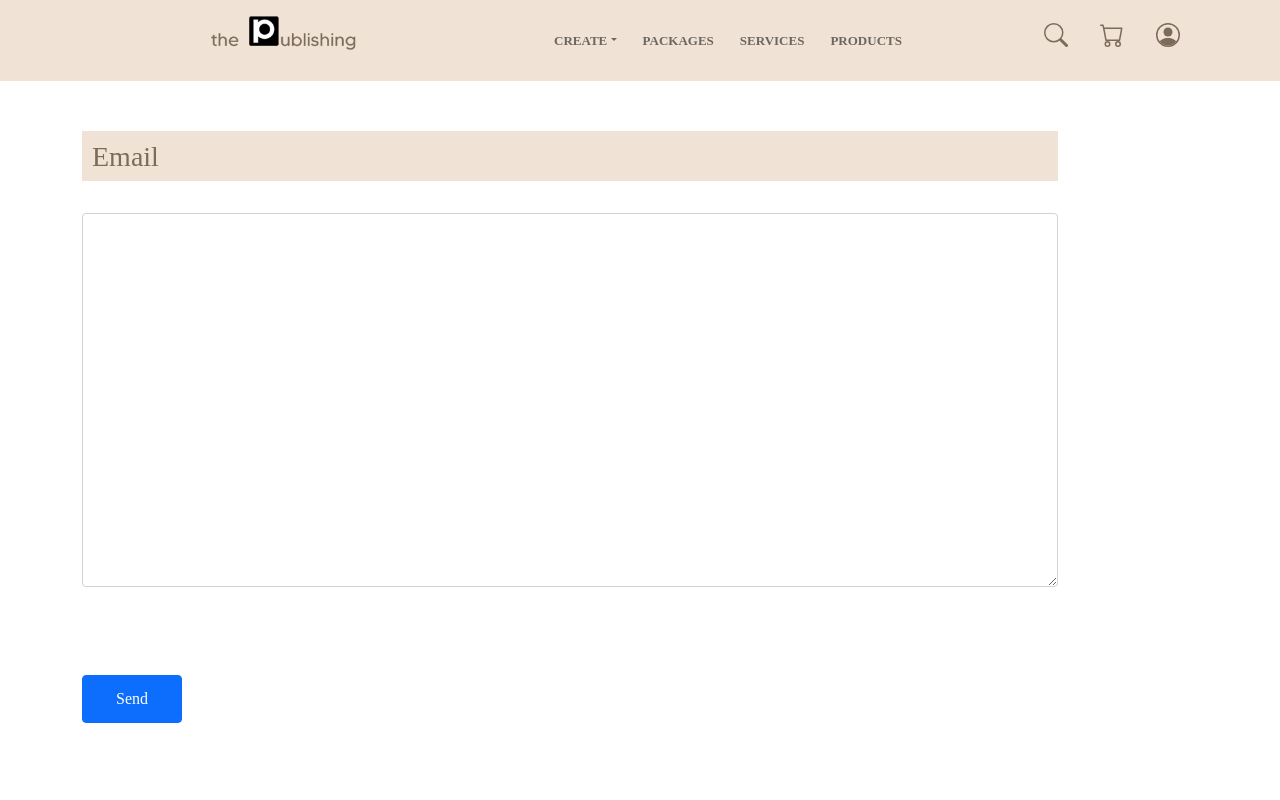
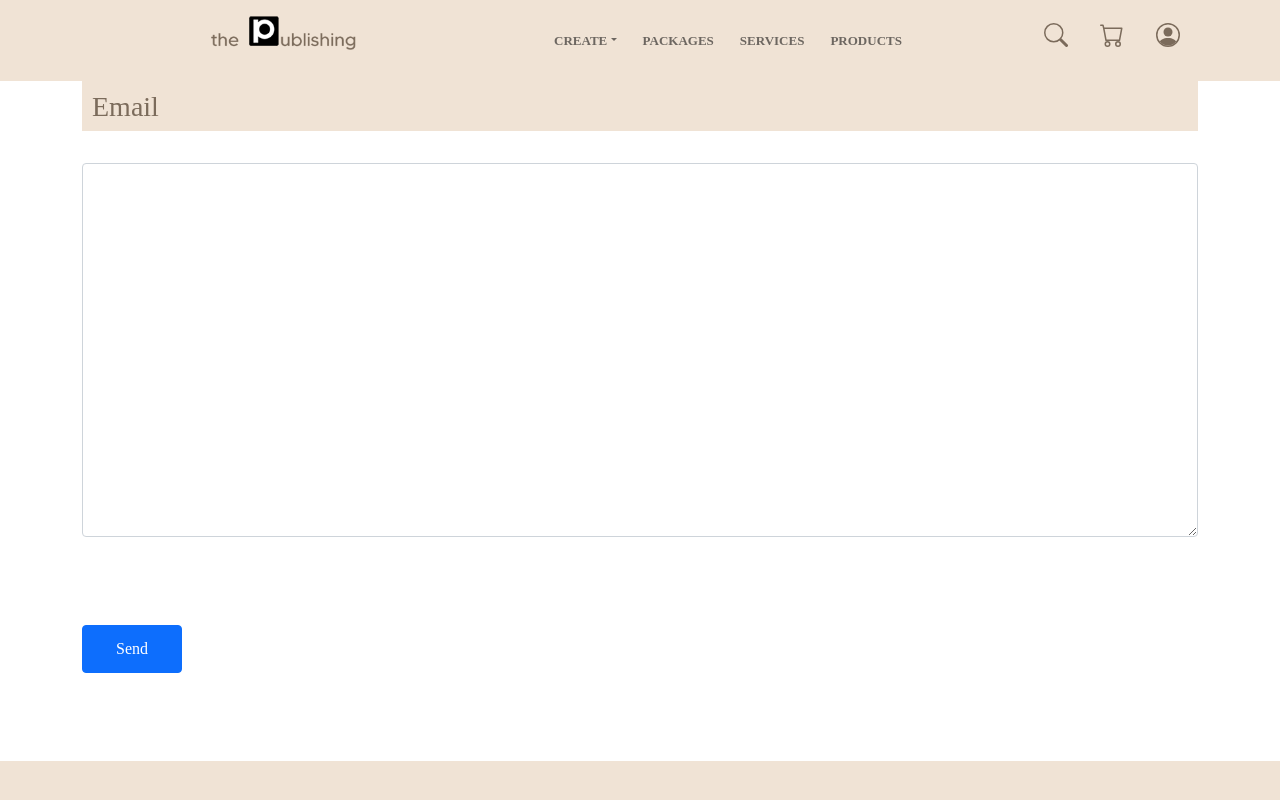
Before and after one commit to poloyacero/publish-web, a Next.js app: page /emaildashboard in a window 1280 px wide. Shown: the top 800 px of the page. Built offline with nearby package versions, Linux system fonts and the light colour scheme; a web font is replaced by a local one.

Commit message:
remove classNames

```diff
--- a/pages/emaildashboard.tsx
+++ b/pages/emaildashboard.tsx
@@ -21,7 +21,7 @@ export default function emaildashboard() {
 
         <Container fluid>
           <Container  className={styles.ctext}>
-            <Row className={styles2.accountinfocontainer} >
+            <Row>
 
                 <Col>
                 <h3 className={styles2.homeHeaderlabel2}>Email</h3>
```
